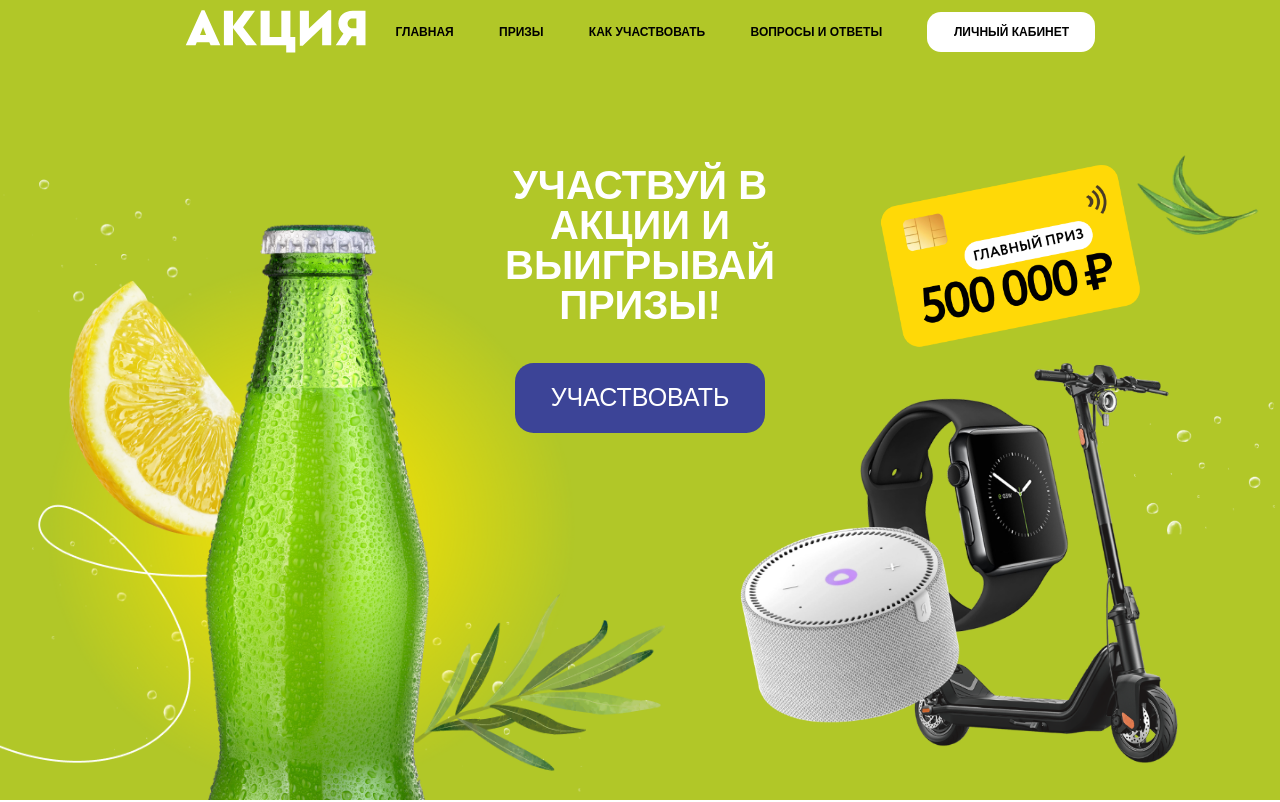
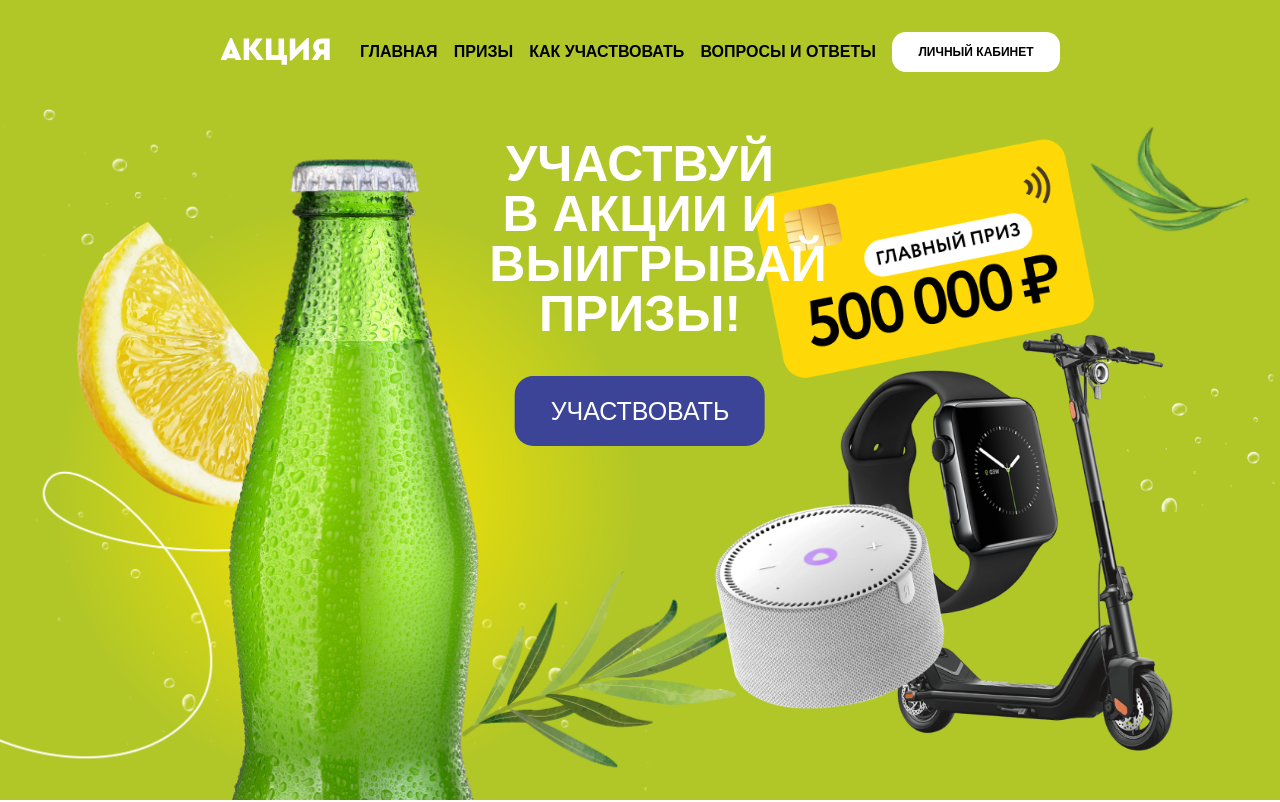
Before and after one commit to shishel-zaitcevich/promo_actions, a React (Create React App) app: page /#/ in a window 1280 px wide. Shown: the top 802 px of the page. Built offline with nearby package versions, Linux system fonts and the light colour scheme.

Commit message:
styles fixes

```diff
--- a/src/assets/styles/header.scss
+++ b/src/assets/styles/header.scss
@@ -2,7 +2,7 @@
 @import './variables.scss';
 
 @function calculateRem($pxsize) {
-  @return calc(($pxsize/16)) + rem;
+  @return calc(($pxsize/16)) * 1rem;
 }
 
 .header {
@@ -16,27 +16,35 @@
     margin: 0 auto;
     display: flex;
     align-items: center;
+    justify-content: center;
     @media only screen and (min-width: 1366px) and (max-width: 1919px) {
       max-width: calculateRem(1159.52);
     }
     @media only screen and (min-width: 768px) and (max-width: 1365px) {
-      max-width: 100%;
+      max-width: 95%;
       height: calculateRem(63);
-      padding: 0 calculateRem(10);
-      justify-content: center;
+      margin: calculateRem(20) calculateRem(20);
+      // justify-content: center;
     }
     @media only screen and (min-width: 360px) and (max-width: 767px) {
       max-width: 90%;
       height: calculateRem(63);
+      justify-content: space-between;
     }
   }
   .logo {
     width: calculateRem(181);
     @media only screen and (min-width: 1366px) and (max-width: 1919px) {
-      width: calculateRem(136.29);
+      max-width: calculateRem(136.29);
     }
-    @media only screen and (min-width: 360px) and (max-width: 768px) {
-      width: calculateRem(100);
+    @media only screen and (min-width: 920px) and (max-width: 1365px) {
+      max-width: calculateRem(110);
+    }
+    @media only screen and (min-width: 768px) and (max-width: 919px) {
+      max-width: calculateRem(95);
+    }
+    @media only screen and (min-width: 360px) and (max-width: 767px) {
+      max-width: calculateRem(100);
     }
   }
 
@@ -66,8 +74,11 @@
       @media only screen and (min-width: 1366px) and (max-width: 1919px) {
         font-size: calculateRem(18);
       }
-      @media only screen and (min-width: 768px) and (max-width: 1365px) {
-        font-size: calculateRem(12);
+      @media only screen and (min-width: 920px) and (max-width: 1365px) {
+        font-size: calculateRem(16);
+      }
+      @media only screen and (min-width: 768px) and (max-width: 919px) {
+        font-size: calculateRem(14);
       }
     }
     .button {
@@ -86,7 +97,7 @@
         font-size: calculateRem(18);
       }
       @media only screen and (min-width: 768px) and (max-width: 1365px) {
-        width: calculateRem(168);
+        max-width: calculateRem(168);
         height: calculateRem(40);
         font-size: calculateRem(12);
       }
@@ -105,19 +116,19 @@
     justify-content: space-between;
     position: relative;
     overflow-x: hidden;
-    @media only screen and (min-width: 1366px) and (max-width: 1919px) {
-      width: 100%;
-    }
-    @media only screen and (min-width: 768px) and (max-width: 1365px) {
-    }
-    @media only screen and (min-width: 360px) and (max-width: 767px) {
-      max-width: calculateRem(414);
-      min-width: calculateRem(360);
-      flex-direction: column-reverse;
-      align-items: center;
-      justify-content: space-between;
-      overflow-y: hidden;
-    }
+    // @media only screen and (min-width: 1366px) and (max-width: 1919px) {
+    //   width: 100%;
+    // }
+    // @media only screen and (min-width: 768px) and (max-width: 1365px) {
+    // }
+    // @media only screen and (min-width: 360px) and (max-width: 767px) {
+    //   max-width: calculateRem(414);
+    //   min-width: calculateRem(360);
+    //   flex-direction: column-reverse;
+    //   align-items: center;
+    //   justify-content: space-between;
+    //   overflow-y: hidden;
+    // }
     .bottle_img {
       max-width: calculateRem(996);
       width: 100%;
@@ -132,28 +143,28 @@
       background-size: contain;
       background-position: bottom left;
 
-      @media only screen and (min-width: 1366px) and (max-width: 1439px) {
-        max-height: calculateRem(760);
-        max-width: 50%;
-      }
-      @media only screen and (min-width: 1021px) and (max-width: 1365px) {
-        max-height: 85%;
-        max-width: 100%;
-      }
+      // @media only screen and (min-width: 1366px) and (max-width: 1439px) {
+      //   max-height: calculateRem(760);
+      //   max-width: 50%;
+      // }
+      // @media only screen and (min-width: 1021px) and (max-width: 1365px) {
+      //   max-height: 85%;
+      //   max-width: 100%;
+      // }
       @media only screen and (min-width: 767px) and (max-width: 1020px) {
         max-height: calculateRem(500);
         max-width: 80%;
         left: -10%;
       }
-      @media only screen and (min-width: 360px) and (max-width: 767px) {
-        min-width: calculateRem(240);
-        max-width: 90%;
-        max-height: 100%;
-        height: 45%;
-        position: relative;
-        background-position: bottom;
-        background-size: contain;
-      }
+      // @media only screen and (min-width: 360px) and (max-width: 767px) {
+      //   min-width: calculateRem(240);
+      //   max-width: 90%;
+      //   max-height: 100%;
+      //   height: 45%;
+      //   position: relative;
+      //   background-position: bottom;
+      //   background-size: contain;
+      // }
     }
     .title_container {
       max-width: calculateRem(602.67);
@@ -167,21 +178,21 @@
       z-index: 3;
       @include flex_column;
       justify-content: flex-start;
-      @media only screen and (min-width: 1366px) and (max-width: 1919px) {
-        max-width: 40%;
-      }
-      @media only screen and (min-width: 768px) and (max-width: 1365px) {
-        max-width: 40%;
-        max-height: 100%;
-      }
-      @media only screen and (min-width: 360px) and (max-width: 767px) {
-        max-width: 100%;
-        height: 33%;
-        justify-content: center;
-        position: relative;
-        left: 0;
-        transform: translate(0);
-      }
+      // @media only screen and (min-width: 1366px) and (max-width: 1919px) {
+      //   max-width: 40%;
+      // }
+      // @media only screen and (min-width: 768px) and (max-width: 1365px) {
+      //   max-width: 40%;
+      //   max-height: 100%;
+      // }
+      // @media only screen and (min-width: 360px) and (max-width: 767px) {
+      //   max-width: 100%;
+      //   height: 33%;
+      //   justify-content: center;
+      //   position: relative;
+      //   left: 0;
+      //   transform: translate(0);
+      // }
       .title {
         color: $color_white;
         font-size: calculateRem(93.33);
@@ -191,24 +202,24 @@
         text-transform: uppercase;
         @media only screen and (min-width: 1755px) and (max-width: 1919px) {
           font-size: calculateRem(70);
-          max-width: 55%;
+          max-width: 100%;
         }
         @media only screen and (min-width: 1484px) and (max-width: 1754px) {
           font-size: calculateRem(70);
           max-width: 65%;
         }
         @media only screen and (min-width: 1366px) and (max-width: 1483px) {
-          font-size: calculateRem(70);
+          font-size: calculateRem(60);
           max-width: 80%;
         }
         @media only screen and (min-width: 1021px) and (max-width: 1365px) {
-          font-size: calculateRem(40);
-          max-width: 70%;
-          padding-top: 20%;
+          font-size: calculateRem(50);
+          max-width: 50%;
+          // padding-top: 20%;
         }
         @media only screen and (min-width: 768px) and (max-width: 1020px) {
           font-size: calculateRem(40);
-          max-width: 100%;
+          max-width: 50%;
         }
         @media only screen and (min-width: 390px) and (max-width: 767px) {
           font-size: calculateRem(28);
@@ -233,10 +244,15 @@
         font-size: calculateRem(40);
         margin-top: calculateRem(37.33);
         cursor: pointer;
-        @media only screen and (min-width: 1366px) and (max-width: 1919px) {
+        @media only screen and (min-width: 1440px) and (max-width: 1919px) {
           width: calculateRem(296);
           height: calculateRem(80);
           font-size: calculateRem(30);
+        }
+        @media only screen and (min-width: 1366px) and (max-width: 1439px) {
+          width: calculateRem(270);
+          height: calculateRem(70);
+          font-size: calculateRem(28);
         }
         @media only screen and (min-width: 768px) and (max-width: 1365px) {
           width: calculateRem(250);
@@ -252,99 +268,145 @@
       }
     }
     .prizes_imgs {
+      max-width: calculateRem(996);
+      width: 100%;
+      max-height: calculateRem(950.67);
+      height: 100%;
       position: absolute;
+      z-index: 2;
+      bottom: 0;
       right: 0;
-      max-width: calculateRem(762);
-      width: 100%;
-      max-height: calculateRem(950);
-      height: 100%;
-      z-index: 1;
-      @include flex_column;
-      justify-content: space-between;
-      @media only screen and (min-width: 1366px) and (max-width: 1919px) {
-      }
-      @media only screen and (min-width: 768px) and (max-width: 1365px) {
-        right: 0;
-      }
-      @media only screen and (min-width: 360px) and (max-width: 767px) {
-        position: relative;
-        max-height: calculateRem(229.46);
-        gap: calculateRem(20);
-      }
+      // overflow-y: hidden;
+      // position: absolute;
+      // right: 0;
+      // max-width: calculateRem(762);
+      // width: 100%;
+      // max-height: calculateRem(950);
+      // height: 100%;
+      // z-index: 1;
+      // @include flex_column;
+      // justify-content: space-between;
+      // @media only screen and (min-width: 1366px) and (max-width: 1919px) {
+      // }
+      // @media only screen and (min-width: 768px) and (max-width: 1365px) {
+      //   right: 0;
+      // }
+      // @media only screen and (min-width: 360px) and (max-width: 767px) {
+      //   position: relative;
+      //   max-height: calculateRem(229.46);
+      //   gap: calculateRem(20);
+      // }
       .card {
+        // position: absolute;
+        // right: calculateRem(21.33);
+        // max-width: calculateRem(602);
+        // width: 100%;
+        // max-height: calculateRem(336.56);
+        // height: 100%;
+        // background-image: url('../../../public/images/card.png');
+        // background-repeat: no-repeat;
+        // background-size: contain;
+        max-width: calculateRem(996);
+        width: 100%;
+        max-height: calculateRem(950.67);
+        height: 100%;
         position: absolute;
-        right: calculateRem(21.33);
-        max-width: calculateRem(602);
-        width: 100%;
-        max-height: calculateRem(336.56);
-        height: 100%;
+        z-index: 2;
+        top: 0;
+        right: 3%;
+        overflow-y: hidden;
         background-image: url('../../../public/images/card.png');
         background-repeat: no-repeat;
-        background-size: contain;
-        @media only screen and (min-width: 1600px) and (max-width: 1919px) {
-          max-width: calculateRem(520);
-          right: calculateRem(16);
-        }
-        @media only screen and (min-width: 1440px) and (max-width: 1599px) {
-          max-width: calculateRem(451);
-          right: 2%;
-        }
-        @media only screen and (min-width: 1368px) and (max-width: 1439px) {
-          max-width: 55%;
-        }
+        background-size: auto 40%;
+        background-position: top right;
 
-        @media only screen and (min-width: 1021px) and (max-width: 1365px) {
-          max-width: 50%;
-          top: 10%;
-          max-height: calculateRem(500);
-        }
-        @media only screen and (min-width: 768px) and (max-width: 1020px) {
-          max-height: calculateRem(300);
-          max-width: calculateRem(240);
-          right: 0;
-        }
+        // @media only screen and (min-width: 1600px) and (max-width: 1919px) {
+        //   max-width: calculateRem(520);
+        //   right: calculateRem(16);
+        // }
+        // @media only screen and (min-width: 1440px) and (max-width: 1599px) {
+        //   max-width: calculateRem(451);
+        //   right: 2%;
+        // }
+        // @media only screen and (min-width: 1366px) and (max-width: 1439px) {
+        //   max-width: 55%;
+        // }
+
+        // @media only screen and (min-width: 1021px) and (max-width: 1365px) {
+        //   max-width: 50%;
+        //   top: 10%;
+        //   max-height: calculateRem(500);
+        // }
+        // @media only screen and (min-width: 768px) and (max-width: 1020px) {
+        //   max-height: calculateRem(300);
+        //   max-width: calculateRem(240);
+        //   right: 0;
+        // }
         @media only screen and (min-width: 360px) and (max-width: 767px) {
           display: none;
         }
       }
       .super {
+        // position: absolute;
+        // bottom: calculateRem(84);
+        // width: 100%;
+        // max-height: calculateRem(550);
+        // height: 100%;
+        // background-image: url('../../../public/images/super.png');
+        // background-repeat: no-repeat;
+        // background-size: contain;
+        max-width: calculateRem(996);
+        width: 100%;
+        max-height: calculateRem(950.67);
+        height: 100%;
         position: absolute;
-        bottom: calculateRem(84);
-        width: 100%;
-        max-height: calculateRem(550);
-        height: 100%;
+        z-index: 2;
+        bottom: 7%;
+        right: 0;
+        overflow-y: hidden;
         background-image: url('../../../public/images/super.png');
         background-repeat: no-repeat;
-        background-size: contain;
-        @media only screen and (min-width: 1600px) and (max-width: 1919px) {
-          max-height: calculateRem(480);
-          bottom: 3%;
-          background-position: right bottom;
-        }
-        @media only screen and (min-width: 1366px) and (max-width: 1599px) {
-          max-height: calculateRem(413);
-          bottom: 3%;
-          max-width: calculateRem(570);
-          right: 0;
-        }
-        @media only screen and (min-width: 1021px) and (max-width: 1365px) {
-          max-height: calculateRem(400);
-          max-width: calculateRem(600);
-          right: 0;
-          bottom: 5%;
-          background-position: bottom right;
-        }
-        @media only screen and (min-width: 768px) and (max-width: 1020px) {
-          max-height: calculateRem(300);
-          max-width: calculateRem(320);
-          right: 0;
-          bottom: 0;
-        }
-        @media only screen and (min-width: 360px) and (max-width: 767px) {
-          background-image: url('../../../public/images/Group\ 1987300019.png');
-          background-position: top;
-          position: unset;
-        }
+        background-size: auto 60%;
+        background-position: bottom right;
+        // @media only screen and (min-width: 1600px) and (max-width: 1919px) {
+        //   // max-height: calculateRem(480);
+        //   // bottom: 3%;
+        //   // background-position: right bottom;
+        //   background-size: auto 70%;
+        // }
+        // @media only screen and (min-width: 1366px) and (max-width: 1599px) {
+        //   max-width: 55%;
+        //   max-height: calculateRem(333);
+        //   bottom: 0;
+        //   right: 0;
+        // }
+        // @media only screen and (min-width: 1021px) and (max-width: 1365px) {
+        //   max-height: calculateRem(400);
+        //   max-width: calculateRem(600);
+        //   right: 0;
+        //   bottom: 5%;
+        //   background-position: bottom right;
+        // }
+        // @media only screen and (min-width: 768px) and (max-width: 1020px) {
+        //   max-height: calculateRem(300);
+        //   max-width: calculateRem(320);
+        //   right: 0;
+        //   bottom: 0;
+        // }
+        // @media only screen and (min-width: 360px) and (max-width: 767px) {
+        //   background-image: url('../../../public/images/Group\ 1987300019.png');
+        //   background-position: top;
+        //   position: unset;
+        // }
+        // position: absolute;
+        // bottom: 5%; /* Пример использования процентов для нижнего смещения */
+        // width: 80%; /* Пример использования процентов для ширины */
+        // height: 50%; /* Пример использования процентов для высоты */
+        // max-width: calculateRem(550);
+        // max-height: calculateRem(550);
+        // background-image: url('../../../public/images/super.png');
+        // background-repeat: no-repeat;
+        // background-size: contain;
       }
     }
   }
--- a/src/index.css
+++ b/src/index.scss
@@ -1,3 +1,7 @@
+@function calculateRem($pxsize) {
+  @return calc(($pxsize/16)) + rem;
+}
+
 * {
   margin: 0;
   padding: 0;
@@ -6,14 +10,11 @@
   -webkit-tap-highlight-color: rgba(0, 0, 0, 0);
 }
 
-html {
-  width: 100vw;
-  height: 100vh;
-}
-
+html,
 body {
-  width: 100vw;
-  height: 100vh;
+  min-height: 100%;
+  height: 100%;
+  font-size: 1rem;
   overflow-x: hidden;
   font-family: 'CirceBold', Arial, Helvetica, sans-serif;
   overflow-y: auto;
--- a/src/index.tsx
+++ b/src/index.tsx
@@ -1,9 +1,8 @@
 import React from 'react';
 import ReactDOM from 'react-dom/client';
-import './index.css';
+import './index.scss';
 import App from './App';
 import { HashRouter } from 'react-router-dom';
-import './index.css';
 
 const root = ReactDOM.createRoot(
   document.getElementById('root') as HTMLElement
```
